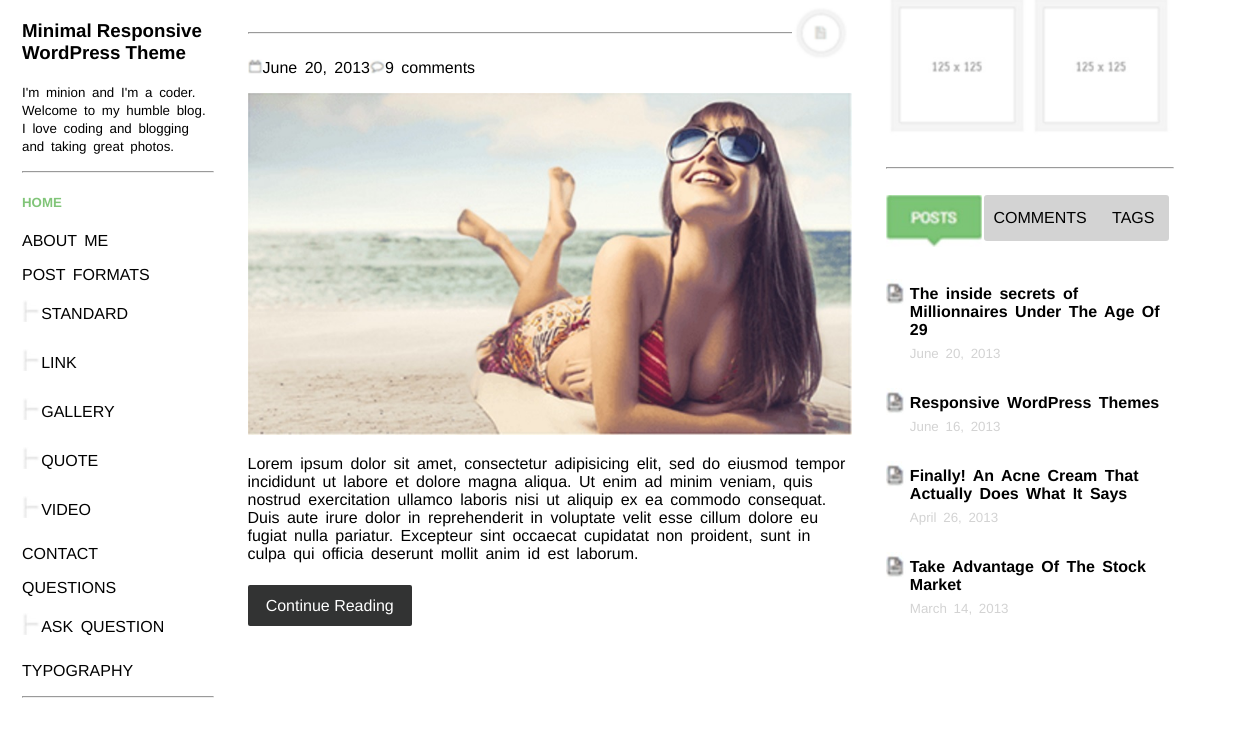
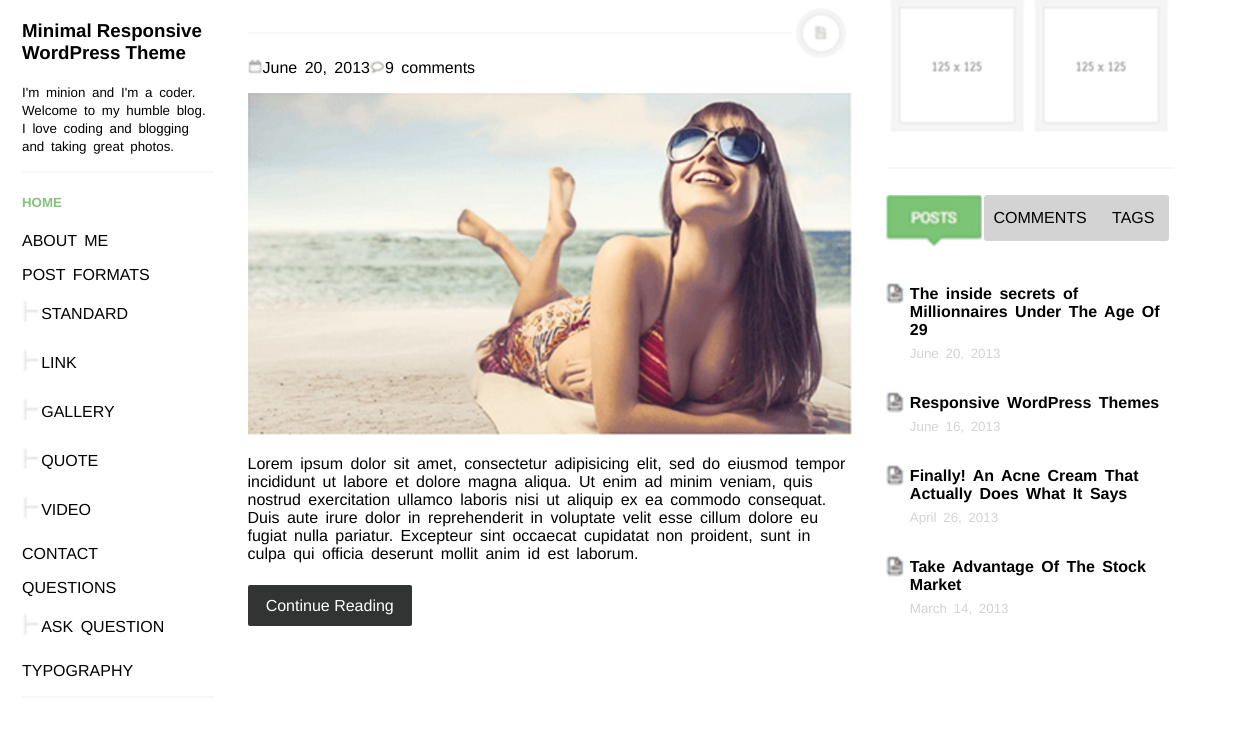
Before and after one commit to kriziacamilleuayan/dw-minion-without-bootstrap, a plain HTML site: page index.html in a window 1280 px wide. Shown: the part 191-928 px from the top of the page, 42-1280 px from the left. Drawn offline with Linux system fonts and the light colour scheme.

Commit message:
changed color of hr

```diff
--- a/css/style.css
+++ b/css/style.css
@@ -14,6 +14,9 @@ a{
 }
 p{
 	word-spacing: 3px;
+}
+hr{
+   border: 1px solid #f7f7f7;
 }
 .btn-black{
 	padding: 2% 3%;
```
